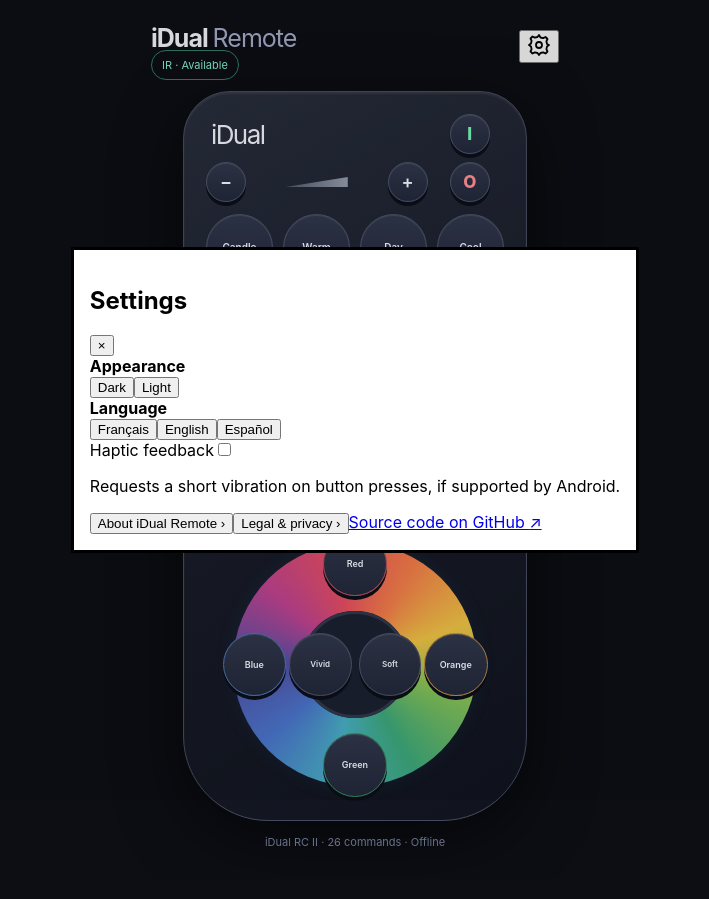
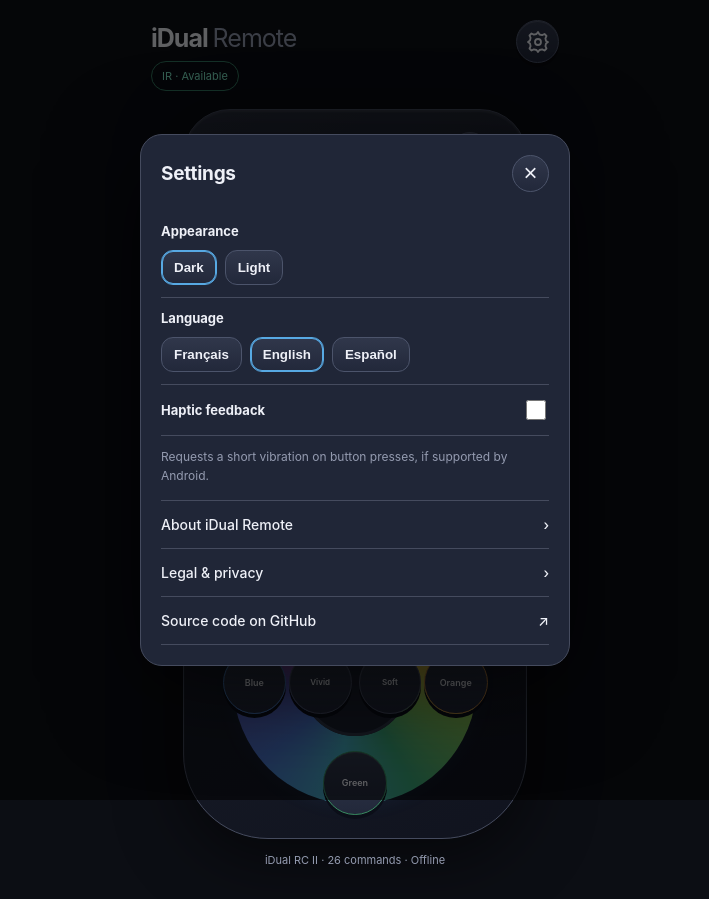
Before and after one commit to Reign-in-blood/Idual_app, a website built with Vite: page index.html in a window 1280 px wide. Both pictures are taken after a click on the button "Settings". Shown: the whole page, without its empty margins (285-994 px from the left). Built offline with nearby package versions, Linux system fonts and the light colour scheme; what @capacitor/core would draw is missing.

Commit message:
style: add light dark themes and settings dialog controls

```diff
--- a/src/style.css
+++ b/src/style.css
@@ -81,10 +81,95 @@ h1 span { color: #a0a9c5; font-weight: 400; }
   display: flex; align-items: center; justify-content: center; gap: 7px;
 }
 .center-color { flex: 1 1 0; min-width: 0; font-size: 8px; }
-.status { text-align: center; min-height: 38px; color: #bac4db; font-size: 13px; padding: 14px 3px 0; }
 footer { text-align: center; color: #67728b; font-size: 11px; margin-top: 14px; }
 @media(max-width: 360px) {
   .remote { padding-inline: 16px; }
   .scene-rows { gap: 7px; }
   .remote-top { gap: 6px; }
 }
+
+/* Appearance options; preserves the remote's established gradients and proportions. */
+:root {
+  --page-bg: #0c0e14;
+  --text-main: #eef0f7;
+  --text-muted: #949bb0;
+  --surface: #171b27;
+  --surface-edge: #454b5e;
+  --remote-gradient: linear-gradient(150deg,#282d3c,#171b27 55%,#10131e);
+  --button-gradient: linear-gradient(#30374b,#22283a);
+  --button-border: #4c546b;
+  --ring-inner: #1b2030;
+  --ring-edge: #30384a;
+  --panel-bg: #202637;
+}
+:root[data-theme="light"] {
+  --page-bg: #d8dee8;
+  --text-main: #222f42;
+  --text-muted: #526174;
+  --surface: #e7ebf2;
+  --surface-edge: #adb8c9;
+  --remote-gradient: linear-gradient(150deg,#e9edf4,#cdd6e3 55%,#bbc8d8);
+  --button-gradient: linear-gradient(#f7f9fc,#c7d1df);
+  --button-border: #a0adc1;
+  --ring-inner: #e2e8f0;
+  --ring-edge: #b9c5d4;
+  --panel-bg: #e7ecf4;
+}
+html, body { background: var(--page-bg); color: var(--text-main); }
+h1, .brand { color: var(--text-main); }
+h1 span { color: var(--text-muted); }
+.remote { background: var(--remote-gradient); border-color: var(--surface-edge); }
+.key { background: var(--button-gradient); border-color: var(--button-border); color: var(--text-main); }
+.on { color: #288857; }
+.off { color: #d45b66; }
+:root[data-theme="dark"] .on { color: #75f4b1; }
+:root[data-theme="dark"] .off { color: #ff8f94; }
+.ring-hole { background: var(--ring-inner); box-shadow: inset 0 0 0 3px var(--ring-edge); }
+.app-header { align-items: flex-start; }
+.heading-block { display: flex; flex-direction: column; gap: 8px; }
+.signal { align-self: flex-start; color: var(--text-muted); }
+.settings-trigger {
+  width: 43px; height: 43px;
+  display: grid; place-items: center; cursor: pointer;
+  color: var(--text-main); background: var(--button-gradient);
+  border: 1px solid var(--button-border); border-radius: 50%;
+  box-shadow: 0 4px 0 #0003, inset 0 1px #ffffff20;
+}
+.settings-trigger:active { transform: translateY(2px); box-shadow: inset 0 2px 4px #0003; }
+footer { color: var(--text-muted); }
+#settings-dialog {
+  color: var(--text-main); background: var(--panel-bg);
+  width: min(430px, calc(100vw - 26px)); max-height: min(85dvh, 780px);
+  border: 1px solid var(--surface-edge); border-radius: 22px;
+  padding: 0; box-shadow: 0 22px 90px #0009;
+}
+#settings-dialog::backdrop { background: #0009; }
+.settings-content { padding: 20px; overflow-y: auto; }
+.panel-heading { display: flex; align-items: center; gap: 13px; justify-content: space-between; margin-bottom: 19px; }
+.panel-heading h2 { margin: 0; font-size: 19px; flex: 1; letter-spacing: -.3px; }
+.panel-heading button {
+  font-size: 24px; color: var(--text-main); background: var(--button-gradient);
+  border: 1px solid var(--button-border); border-radius: 50%;
+  width: 37px; height: 37px; cursor: pointer;
+}
+.option-row { display: flex; flex-direction: column; gap: 11px; padding: 12px 0; border-bottom: 1px solid var(--surface-edge); }
+.option-row strong { font-size: 13px; }
+.option-buttons { display: flex; flex-wrap: wrap; gap: 8px; }
+.option-buttons button {
+  padding: 9px 12px; background: var(--button-gradient); border: 1px solid var(--button-border);
+  border-radius: 12px; color: var(--text-main); cursor: pointer; font-weight: 600;
+}
+.option-buttons button[aria-pressed="true"] { border-color: #57a9e3; box-shadow: inset 0 0 0 1px #57a9e3; }
+.haptic-row { flex-direction: row; align-items: center; justify-content: space-between; }
+.haptic-row label { font-size: 13px; font-weight: 700; }
+.haptic-row input { width: 20px; height: 20px; accent-color: #5397c9; }
+.settings-content p { color: var(--text-main); font-size: 14px; line-height: 1.55; }
+.settings-content .note { color: var(--text-muted); font-size: 12px; }
+.settings-content h3 { margin: 20px 0 4px; font-size: 15px; }
+.menu-links { display: grid; margin-top: 15px; border-top: 1px solid var(--surface-edge); }
+.menu-links > *, .menu-link {
+  padding: 15px 0; background: transparent; border: 0;
+  border-bottom: 1px solid var(--surface-edge); color: var(--text-main);
+  text-decoration: none; text-align: left; display: flex; justify-content: space-between;
+  font: 500 14px Inter, system-ui, sans-serif; cursor: pointer;
+}
```
